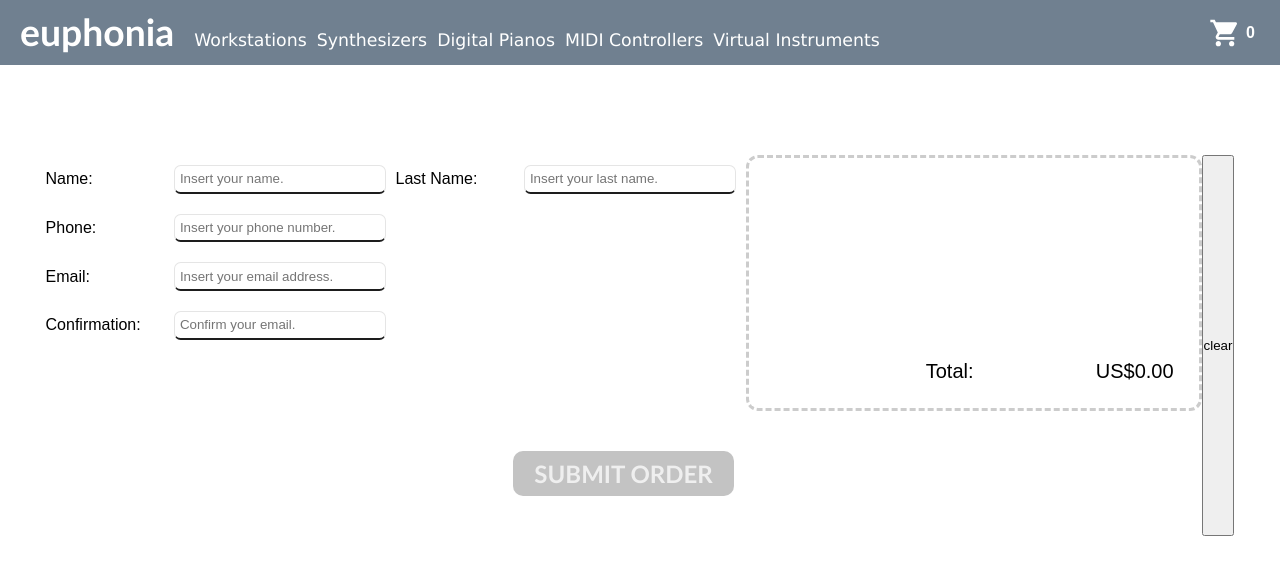
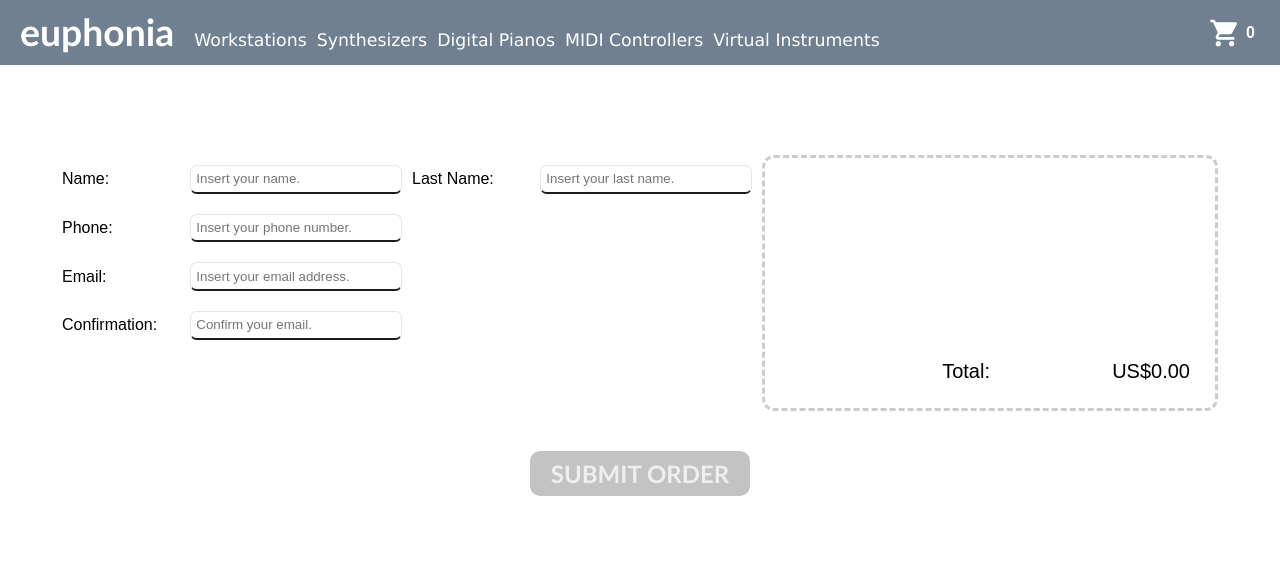
Before and after one commit to frtevez/PreEntrega2-Tevez-Francisco, a React (Vite) app: page /checkout in a window 1280 px wide. Shown: the top 574 px of the page. Built offline with nearby package versions, Linux system fonts and the light colour scheme.

Commit message:
Added CheckoutSuccess (clean?)

```diff
--- a/src/components/Checkout/Checkout.jsx
+++ b/src/components/Checkout/Checkout.jsx
@@ -19,11 +19,6 @@ const Checkout = () => {
     })
     const [submitButtonState, setSubmitButtonState] = useState(false)
     const navigate = useNavigate()
-
-    const handleClearCart = () => {
-        clearCart();
-
-    }
 
     const handleBlurred = (e) => {
 
@@ -145,8 +140,6 @@ const Checkout = () => {
                     disabled={!submitButtonState}>SUBMIT ORDER</button>
 
             </form>
-            <button id='submit-order-button'
-                onClick={handleClearCart}>clear</button>
         </section>
     )
 }
```
